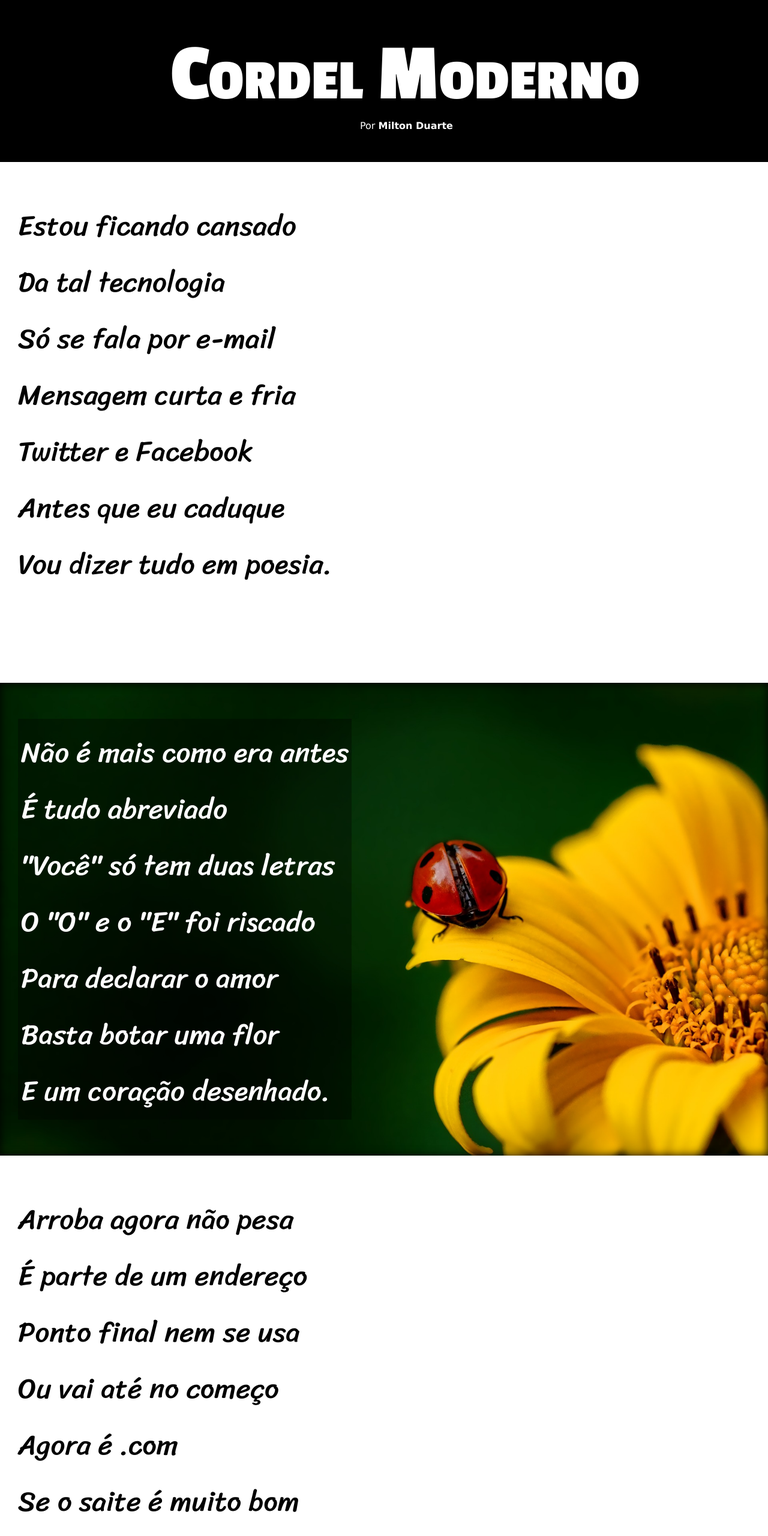
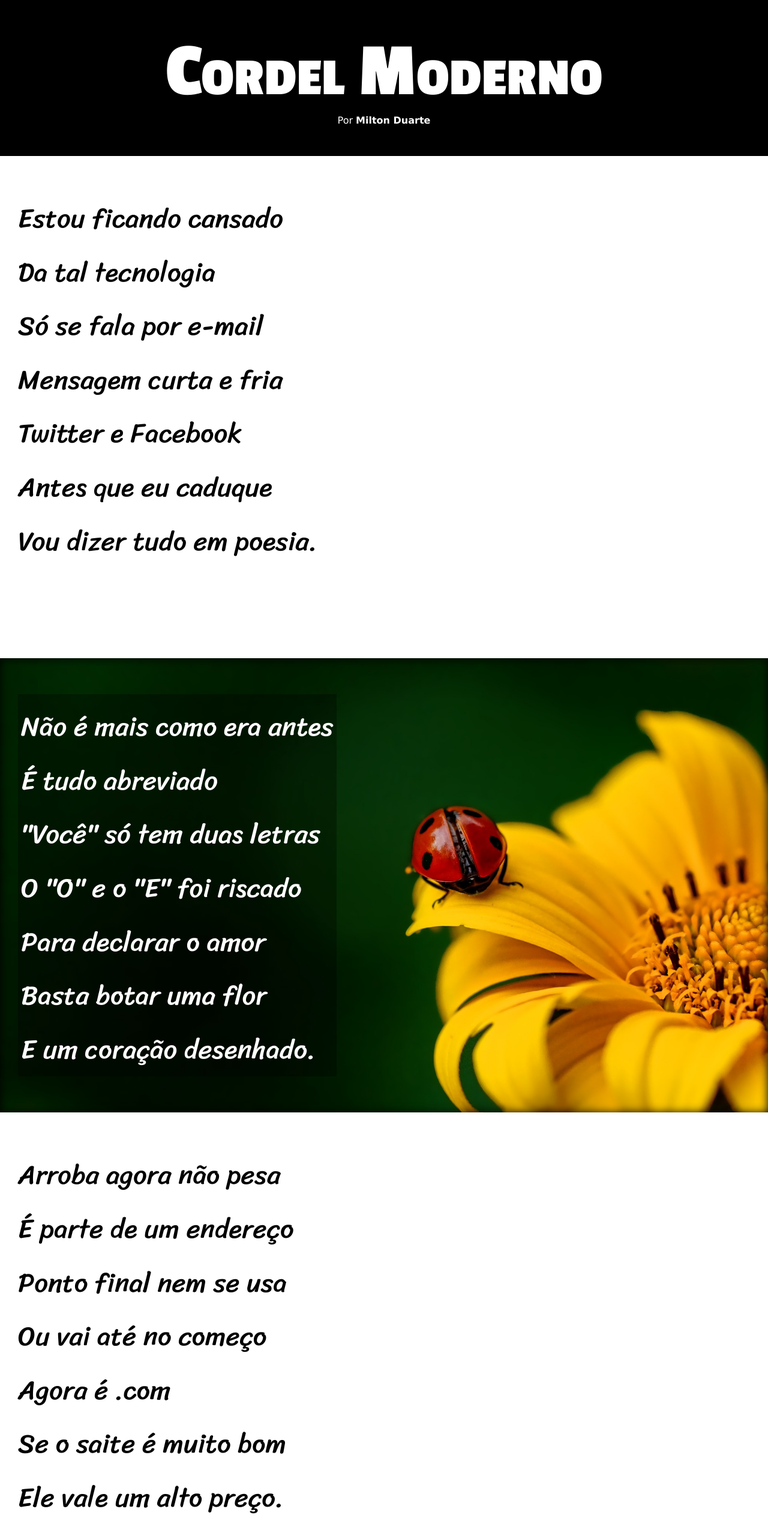
Before and after one commit to gustavoalves-97/html-css, a plain HTML site: page desafios/d012/desafio012.html in a window 1280 px wide. Shown: the top 2560 px of the page at 60% size. Drawn offline with Linux system fonts and the light colour scheme.

Commit message:
Atualizei o desafio 012

```diff
--- a/desafios/d012/desafio012.html
+++ b/desafios/d012/desafio012.html
@@ -8,9 +8,7 @@
 </head>
 <body>
     <header>
-            <h1>
-                <span>C</span>ORDEL <span>M</span>ODERNO
-            </h1>
+            <h1>Cordel Moderno</h1>
         <p>Por <a target="_blank" href="https://www.recantodasletras.com.br/poesias/3186743">Milton Duarte</a></p>
     </header>
 
@@ -22,7 +20,7 @@
                 Mensagem curta e fria <br>
                 Twitter e Facebook <br>
                 Antes que eu caduque <br>
-            Vou dizer tudo em poesia. <br>
+                Vou dizer tudo em poesia.
             </p>
 
         <section>
@@ -34,30 +32,29 @@
                         O "O" e o "E" foi riscado <br>
                         Para declarar o amor <br>
                         Basta botar uma flor <br>
-                        E um coração desenhado. <br>
+                        E um coração desenhado.
                     <!--imagem-->
                 </p>
         </section>
 
-        <p class="paragrafo">
+            <p>
                 Arroba agora não pesa <br>
                 É parte de um endereço <br>
                 Ponto final nem se usa <br>
                 Ou vai até no começo <br>
                 Agora é .com <br>
                 Se o saite é muito bom <br>
-            Ele vale um alto preço. <br>
+                Ele vale um alto preço.
             </p>
-        <p>
+            <p class="paragrafo">
                 Pra piorar a liguagem <br>
                 O emoticom é um risco <br>
                 Tem símbolo para tudo <br>
                 Ponto e vírgula e um asterisco <br>
                 Um beijo significa <br>
                 Pra entender como fica <br>
-            Decifre esse rabisco. <br>
+                Decifre esse rabisco.
             </p>
-
 
         <section id="img2">
                 <p>
@@ -68,19 +65,19 @@
                     Só chegava no Verão <br>
                     Mas matava a saudade <br>
                     Era texto de verdade <br>
-                    Nas linhas do coração. <br>
+                    Nas linhas do coração.
                     <!--imagem-->
                 </p>
         </section>
 
-        <p class="paragrafo">
+        <p>
             Agora, escrevo e envio <br>
             Chegando na mesma hora <br>
             Mas quando vou prosear <br>
             A pessoa foi embora <br>
             Abriu outro aplicativo <br>
             O mundo ficou cativo <br>
-            Da tecnologia do agora. <br>
+            Da tecnologia do agora.
         </p>
         <p>
             Felizmente, pra orar <br>
@@ -89,13 +86,12 @@
             Se quiser, faça esse teste <br>
             Dois pontos são dois joelhos <br>
             Seus lábios são aparelhos <br>
-            Deixe que Deus interprete. <br>
+            Deixe que Deus interprete.
         </p>
     </main>
 
     <footer>
         <p>Site criado por <a target="_blank" href="https://github.com/gustavoguanabara">Gustavo Guanabara</a> para o <a target="_blank" href="https://www.youtube.com/@CursoemVideo">CursoemVideo</a></p>
-        <div></div>
     </footer>
 </body>
 </html>
--- a/desafios/d012/estilo/style.css
+++ b/desafios/d012/estilo/style.css
@@ -9,9 +9,12 @@
     padding: 0px;
 }
 
+html, body {
+    min-height: 100vh;
+}
+
 header {
-    position: relative;
-    height: 270px;
+    text-align: center;
 
     background-color: black;
 
@@ -19,36 +22,24 @@ header {
 }
 
 h1 {
-    position: absolute;
-
     font-family: "Passion One", Arial, Helvetica, sans-serif;
     font-weight: bold;
     font-style: normal;
-    font-size: 97px;
-    word-spacing: 7px;
+    font-size: 10vw; /* fazendo o h1 se adaptar ao tamanho de tela */
+    font-variant: small-caps;
 
-    text-align: center;
-    top: 50px;
-    left: 280px;
-
-    transform: translate(0.5%, 0%);
-}
-
-span {
-    font-size: 136px;
+    padding-top: 50px;
 }
 
 header > p {
-    position: absolute;
-    left: 600px;
-    top: 200px;
-
     font-family: Verdana, Geneva, Tahoma, sans-serif;
     font-size: 16px;
+
+    padding-bottom: 50px;
 }
 
 a {
-    font-weight: bold;
+    font-weight: bolder;
     text-decoration: none;
     color: white;
 }
@@ -61,18 +52,14 @@ main {
     font-family: "Sriracha", Arial, Helvetica, sans-serif;
     font-weight: 500;
     font-style: normal;
-    font-size: 47px;
+    font-size: 3.5vw; /* fazendo o main se adaptar ao tamanho de tela */
 }
 
 main > p {
+    margin-left: 30px;
     margin-top: 60px;
-    margin-bottom: 150px;
-    margin-left: 30px;
+
     line-height: 2em;
-}
-
-p.paragrafo {
-    margin-bottom: 100px;
 }
 
 section {
@@ -85,6 +72,7 @@ section {
 
     padding-top: 60px;
     padding-bottom: 60px;
+    margin-top: 150px;
 
     line-height: 2em;
 }
@@ -120,20 +108,13 @@ section > p {
 
 footer {
     font-family: Verdana, Geneva, Tahoma, sans-serif;
-    height: 40px;
+
+    padding-top: 10px;
+    padding-bottom: 10px;
+    margin-top: 150px;
 
     text-align: center;
 
     color: white;
     background-color: black;
 }
-
-footer > p {
-    padding-top: 10px;
-    padding-bottom: 10px;
-}
-
-footer > div {
-    height: 120px;
-    background-color: #A9A9A9;
-}
```
Lines whose indentation alone changed are shown as unchanged.
